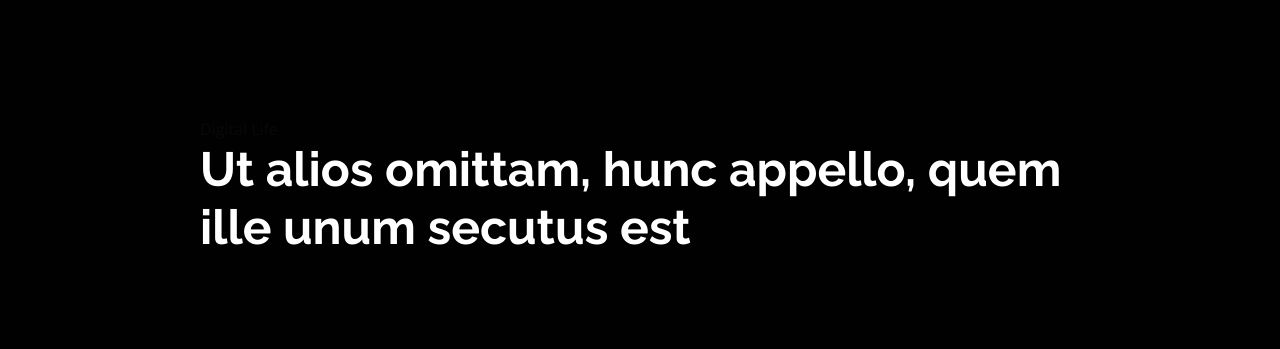
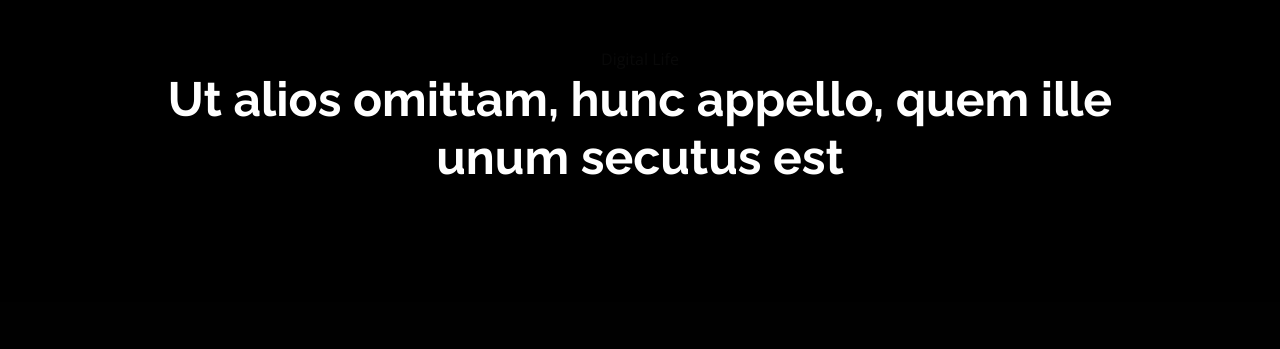
Before and after one commit to scan3ls/holbertonschool-web_front_end, a plain HTML site: page 0x04-flexbox/11-article.html in a window 1280 px wide. Shown: the part 89-438 px from the top of the page. Drawn offline with nearby package versions, Linux system fonts and the light colour scheme.

Commit message:
Update stylesheet href

```diff
--- a/0x04-flexbox/11-article.html
+++ b/0x04-flexbox/11-article.html
@@ -7,7 +7,7 @@
     <meta name="description" content="Description of the page less than 150 characters">
     <link rel="icon" type="image/jpg" href="../images/favicon.jpg">
     <link href="https://fonts.googleapis.com/css?family=Open+Sans:400,700|Raleway:700&display=swap" rel="stylesheet">
-    <link rel="stylesheet" href="10-styles.css">
+    <link rel="stylesheet" href="11-styles.css">
   </head>
   <body>
     <!-- Header -->
```
